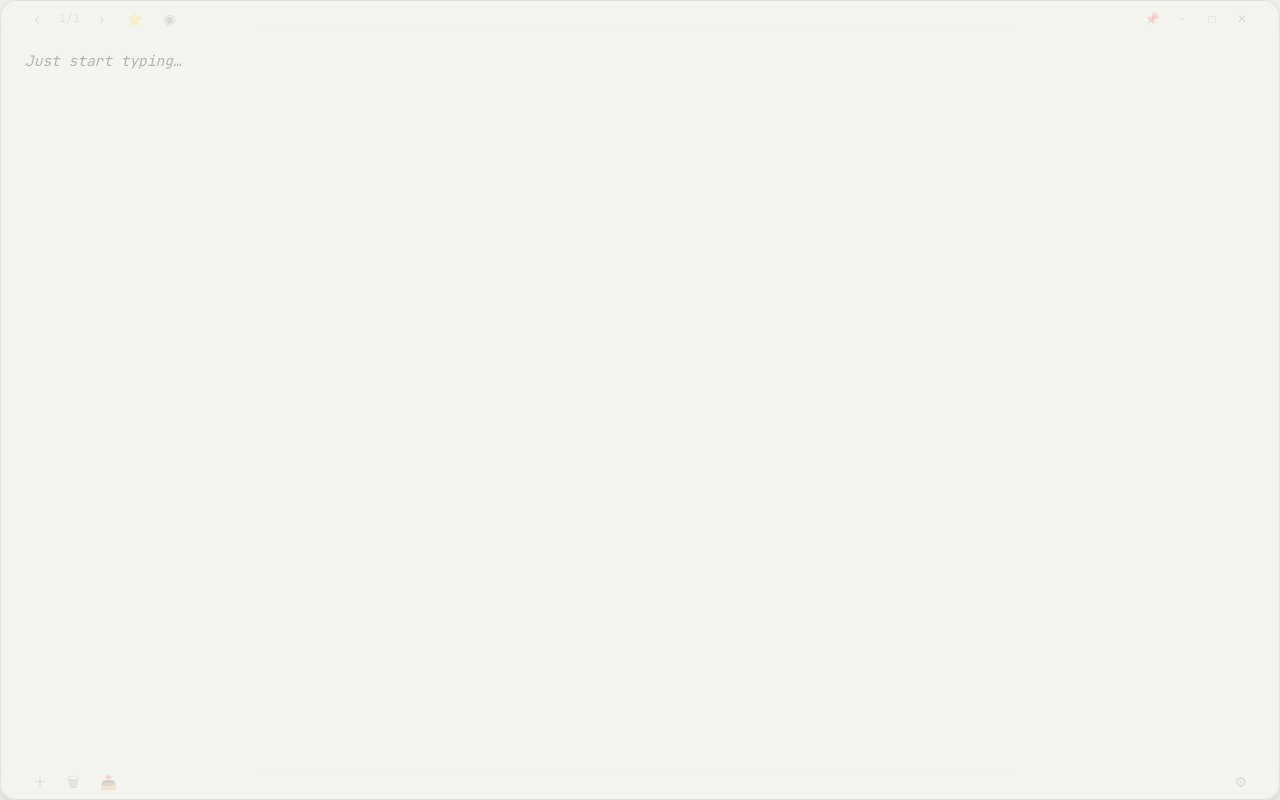
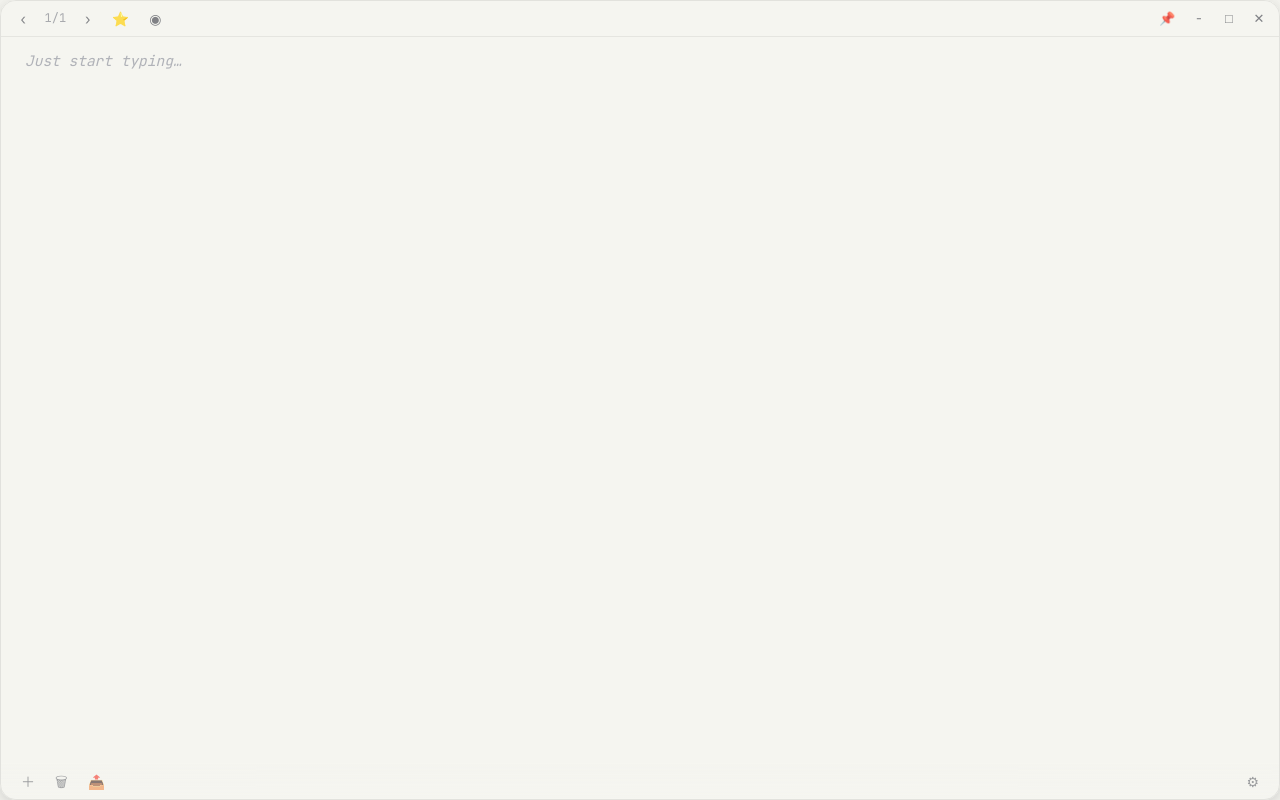
Before and after one commit to Stewy8506/Plainpad, a website with bundled scripts: page ui/index.html in a window 1280 px wide. Built offline with nearby package versions, Linux system fonts and the light colour scheme.

Commit message:
Fix the behaviour of the top row.

```diff
--- a/ui/index.html
+++ b/ui/index.html
@@ -8,11 +8,8 @@
   <link rel="stylesheet" href="styles.css" />
 </head>
 <body>
-  <!-- Frameless window drag region -->
-  <div id="drag-region"></div>
-
-  <!-- Top chrome bar: note navigation & window controls (hover-revealed) -->
-  <div id="top-bar" class="chrome-bar">
+  <!-- Top chrome bar: note navigation, drag region & window controls -->
+  <div id="top-bar" class="chrome-bar" data-tauri-drag-region>
     <div class="chrome-group">
       <button id="btn-prev" class="chrome-btn" title="Previous note (Ctrl+←)">‹</button>
       <span id="note-index" class="note-index">1/1</span>
@@ -20,7 +17,7 @@
       <button id="btn-pin" class="chrome-btn" title="Pin note to top of list">⭐</button>
       <button id="btn-plain" class="chrome-btn" title="Plain mode (Ctrl+P)">◉</button>
     </div>
-    <div class="bar-spacer"></div>
+    <div class="bar-spacer" data-tauri-drag-region></div>
     <div class="chrome-group window-controls">
       <button id="btn-always-on-top" class="chrome-btn" title="Always on Top">📌</button>
       <button id="btn-minimize" class="chrome-btn" title="Minimize">−</button>
--- a/ui/styles.css
+++ b/ui/styles.css
@@ -137,54 +137,45 @@ body {
   overflow: hidden;
 }
 
-/* ---------- Drag Region ---------- */
-#drag-region {
-  position: absolute;
-  top: 0;
-  left: 0;
-  right: 0;
-  height: var(--chrome-height);
-  -webkit-app-region: drag;
-  z-index: 100;
-}
-
-/* ---------- Chrome Bars (hover-revealed) ---------- */
+/* ---------- Chrome Bars ---------- */
 .chrome-bar {
   display: flex;
   align-items: center;
   gap: 4px;
   height: var(--chrome-height);
   padding: 0 var(--pad-x);
-  opacity: 0;
-  transition: opacity var(--transition);
   z-index: 50;
   flex-shrink: 0;
+  transition: opacity var(--transition), border-color var(--transition);
 }
 
-.chrome-bar:hover,
-body:has(#editor:focus) .chrome-bar:hover,
-body.ctrl-held .chrome-bar {
+#top-bar {
+  opacity: 0.85;
+  background: var(--bg-card);
+  border-bottom: 1px solid var(--border);
+  -webkit-app-region: drag;
+  user-select: none;
+  padding-left: 10px;
+  padding-right: 6px;
+}
+
+#top-bar:hover,
+#top-bar:focus-within {
   opacity: 1;
 }
 
-/* Show bars faintly on focus so keyboard users know they exist */
-body:has(#editor:focus) .chrome-bar {
-  opacity: 0.2;
+#bottom-bar {
+  opacity: 0.65;
+  background: linear-gradient(to top, var(--bg-card), transparent);
+  border-top: 1px solid transparent;
+  padding-left: 12px;
+  padding-right: 12px;
 }
 
-#top-bar {
-  background: linear-gradient(to bottom, var(--bg-card), transparent);
-  border-bottom: 1px solid transparent;
-}
-#top-bar:hover {
-  border-bottom-color: var(--border);
-}
-
-#bottom-bar {
-  background: linear-gradient(to top, var(--bg-card), transparent);
-  border-top: 1px solid transparent;
-}
-#bottom-bar:hover {
+#bottom-bar:hover,
+#bottom-bar:focus-within,
+body.ctrl-held #bottom-bar {
+  opacity: 1;
   border-top-color: var(--border);
 }
 
@@ -213,6 +204,8 @@ body:has(#editor:focus) .chrome-bar {
 
 .bar-spacer {
   flex: 1;
+  height: 100%;
+  -webkit-app-region: drag;
 }
 
 .chrome-group {
@@ -222,19 +215,28 @@ body:has(#editor:focus) .chrome-bar {
   -webkit-app-region: no-drag;
 }
 
+.window-controls {
+  gap: 2px;
+}
+
 .window-controls .chrome-btn {
-  font-size: 12px;
-  width: 26px;
-  height: 24px;
+  font-size: 13px;
+  width: 28px;
+  height: 26px;
   display: flex;
   align-items: center;
   justify-content: center;
   padding: 0;
+  border-radius: 6px;
 }
 
 .window-controls .btn-close-win:hover {
   background: #e81123 !important;
   color: #ffffff !important;
+}
+
+#btn-always-on-top {
+  margin-right: 2px;
 }
 
 #btn-always-on-top.active {
```
